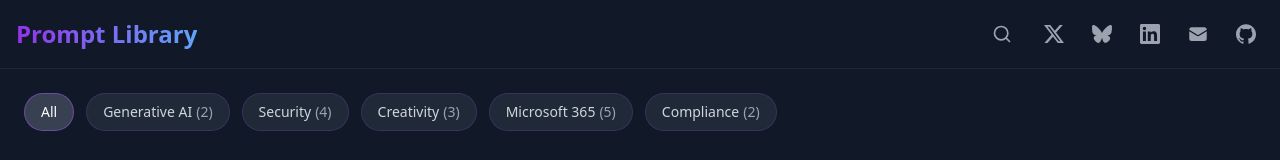
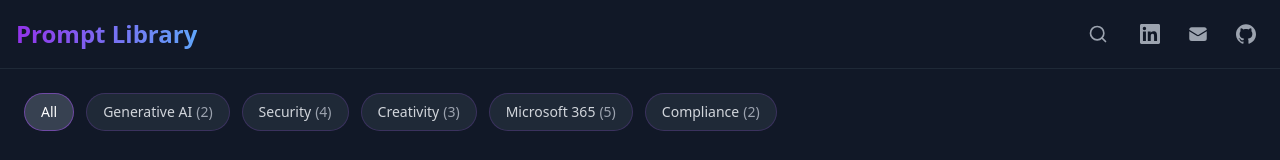
Before and after one commit to 0fflineDocs/Prompt-Library, a React (Vite) app: page / in a window 1280 px wide. Shown: the top 160 px of the page. Built offline with nearby package versions, Linux system fonts and the light colour scheme.

Commit message:
Update Header.tsx

```diff
--- a/src/components/layout/Header.tsx
+++ b/src/components/layout/Header.tsx
@@ -27,16 +27,6 @@ const Header: React.FC<HeaderProps> = ({ onOpenSearch }) => {
 
           {/* Social Media Icons */}
           <SocialIcon
-            type="twitter"
-            href="https://x.com/0fflineDocs"
-          />
-
-          <SocialIcon
-            type="bluesky"
-            href="https://bsky.app/profile/simonhakansson.com"
-          />
-
-          <SocialIcon
             type="linkedin"
             href="https://www.linkedin.com/in/simon-h%C3%A5kansson-20163b137/"
           />
```
